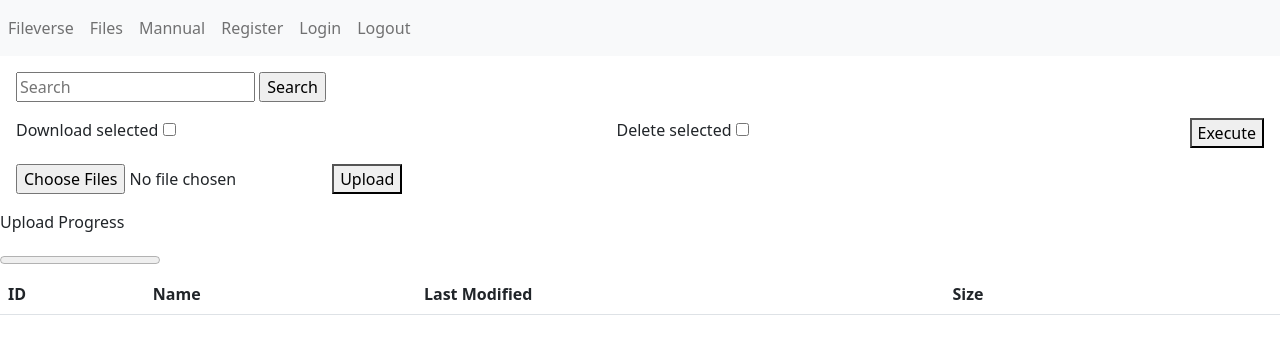
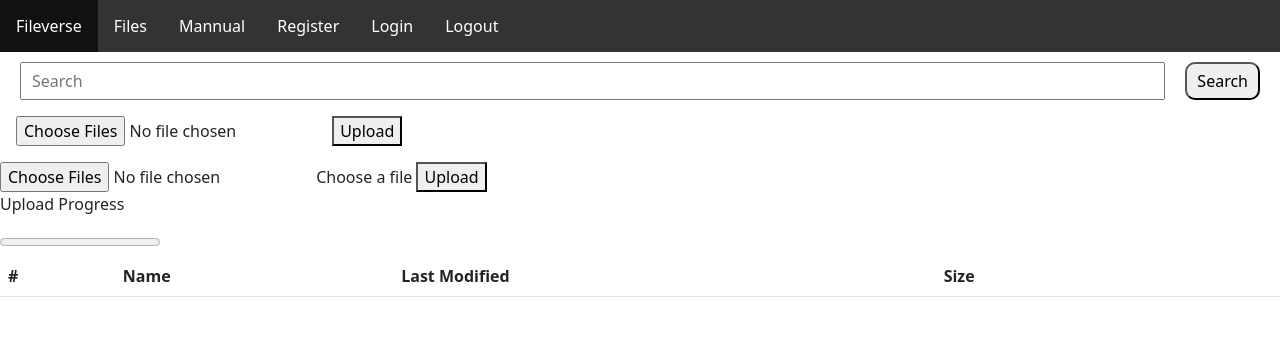
Before and after one commit to rockjia1996/fileverse, a Flask app: page /files in a window 1280 px wide. Shown: the top 354 px of the page. Run offline with Flask 2, Linux system fonts and the light colour scheme; lists and menus that the app fills with data are empty; some libraries are stand-ins or nearby versions.

Commit message:
Rework navbar with simpler implementations.

```diff
--- /dev/null
+++ b/fileverse/static/style.css
@@ -0,0 +1,42 @@
+.nav-bar {
+    list-style: none;
+    display: flex;
+    justify-content: flex-start;
+    margin: 0;
+    padding: 0;
+    background-color: #333;
+}
+
+.nav-bar li a{
+    display: block;
+    padding: 14px 16px;
+    color: white;
+    text-align: center;
+    text-decoration: none;
+}
+
+.nav-bar li a:hover{
+    background-color: #111;
+}
+
+.search-bar {
+    display: flex;
+    margin: 10px 10px
+}
+
+.search-bar input
+{
+    display: block;
+    padding: 5px 10px;
+    margin-left: 10px;
+    margin-right: 10px;
+
+}
+
+.search-bar input[type=search]{
+    width: 100%
+}
+
+.search-bar input[type=submit]{
+    border-radius: 10px;
+}
--- a/fileverse/templates/base.html
+++ b/fileverse/templates/base.html
@@ -1,54 +1,45 @@
 <!DOCTYPE html>
 <html lang="en">
+
 <head>
   <meta charset="UTF-8" />
   <meta name="viewport" content="width=device-width, initial-scale=1.0" />
   <title>{% block title %} {% endblock %}</title>
-    <link
-      rel="stylesheet"
-      href="{{ url_for('static', filename='bootstrap.min.css')}}"
-    />
+  <link rel="stylesheet" href="{{ url_for('static', filename='bootstrap.min.css')}}" />
+  <link rel="stylesheet" href="{{ url_for('static', filename='style.css')}}" />
   <link rel="shortcut icon" href="{{ url_for('static', filename='favicon.ico') }}">
   <script src="{{ url_for('static', filename='bootstrap.bundle.min.js')}}"></script>
 </head>
 
 <body>
-    <header>
-      <section>{% block header %} {% endblock %}</section>
-    </header>
 
   <main>
-
-      <nav class="navbar navbar-expand-lg navbar-light bg-light">
-        <div>
-          <ul class="navbar-nav">
-            <li class="nav-item">
-              <a class="nav-link" href="/">Fileverse</a>
+    <ul class="nav-bar">
+      <li>
+        <a href="/">Fileverse</a>
       </li>
-            <li class="nav-item">
-              <a class="nav-link" href="/files">Files</a>
+      <li>
+        <a href="/files">Files</a>
       </li>
-            <li class="nav-item">
-              <a class="nav-link" href="/mannual">Mannual</a>
+      <li>
+        <a href="/mannual">Mannual</a>
       </li>
-            <li class="nav-item">
-              <a class="nav-link" href="/auth/register">Register</a>
+      <li>
+        <a href="/auth/register">Register</a>
       </li>
-            <li class="nav-item">
-              <a class="nav-link" href="/auth/login">Login</a>
+      <li>
+        <a href="/auth/login">Login</a>
       </li>
-            <li class="nav-item">
-              <a class="nav-link" href="/auth/logout">Logout</a>
+      <li>
+        <a href="/auth/logout">Logout</a>
       </li>
     </ul>
-        </div>
-      </nav>
 
     {% for message in get_flashed_messages() %}
     <div>{{ message }}</div>
     {% endfor %} {% block content %} {% endblock %}
   </main>
 
-    <footer></footer>
 </body>
+
 </html>
--- a/fileverse/templates/files/files.html
+++ b/fileverse/templates/files/files.html
@@ -2,44 +2,48 @@
 {% endblock %} {% block content %}
 
 <!-- Search Bar -->
-<form class="m-3">
+<form class="search-bar">
   <input type="search" placeholder="Search" />
   <input type="submit" value="Search" />
 </form>
-
-<div class="d-flex justify-content-between m-3">
-  <div>
-    <label>Download selected</label>
-    <input type="checkbox" value="" />
-  </div>
-
-  <div>
-    <label>Delete selected</label>
-    <input type="checkbox" value="" />
-  </div>
-
-  <div>
-    <button type="button">Execute</button>
-  </div>
-</div>
 
 <form class="m-3" id="uploadForm">
   <input id="uploadFiles" type="file" multiple />
   <button onclick="uploadFile(event)">Upload</button>
 </form>
 
+
+
+<!--Drag and Drop Upload Box-->
+<form>
+    <input type="file" id="file" name="file" class="inputfile" multiple />
+    <label for="file">
+      Choose a file
+    </label>
+    <button type="submit">Upload</button>
+</form>
+
+
+
+
+
+
+
+
+
+
 <p>Upload Progress</p>
 <progress id="uploadProgress" max="100" value="0"></progress>
 
-<table id="fileTable" class="table table-hover">
-  <thead>
+<table id="fileTable" class="table table-hover table-striped">
+  <thead class="thead-dark">
     <tr>
-      <th>ID</th>
-      <th>Name</th>
-      <th>Last Modified</th>
-      <th>Size</th>
-      <th></th>
-      <th></th>
+      <th scope="col">#</th>
+      <th scope="col">Name</th>
+      <th scope="col">Last Modified</th>
+      <th scope="col">Size</th>
+      <th scope="col"></th>
+      <th scope="col"></th>
     </tr>
   </thead>
   <tbody>
```
Also changed, not shown: README.md. Lines whose indentation alone changed are shown as unchanged.
